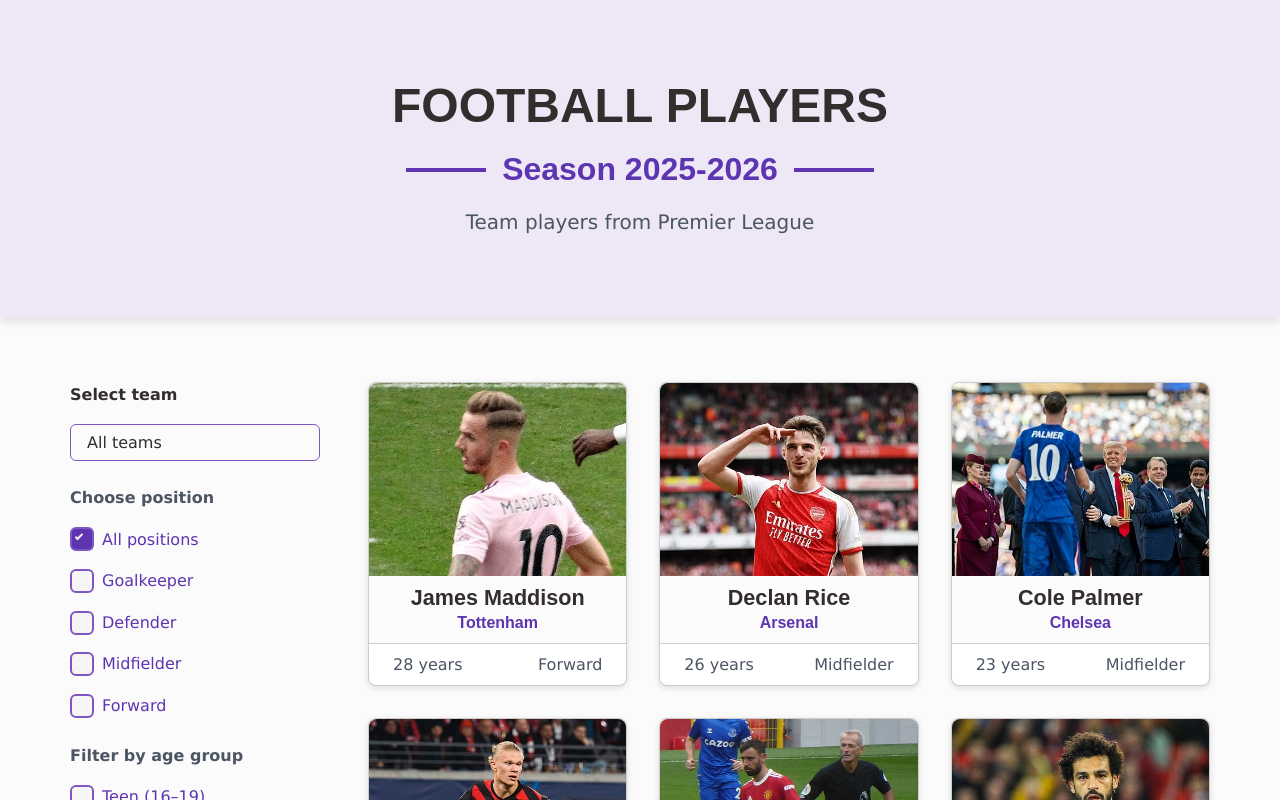
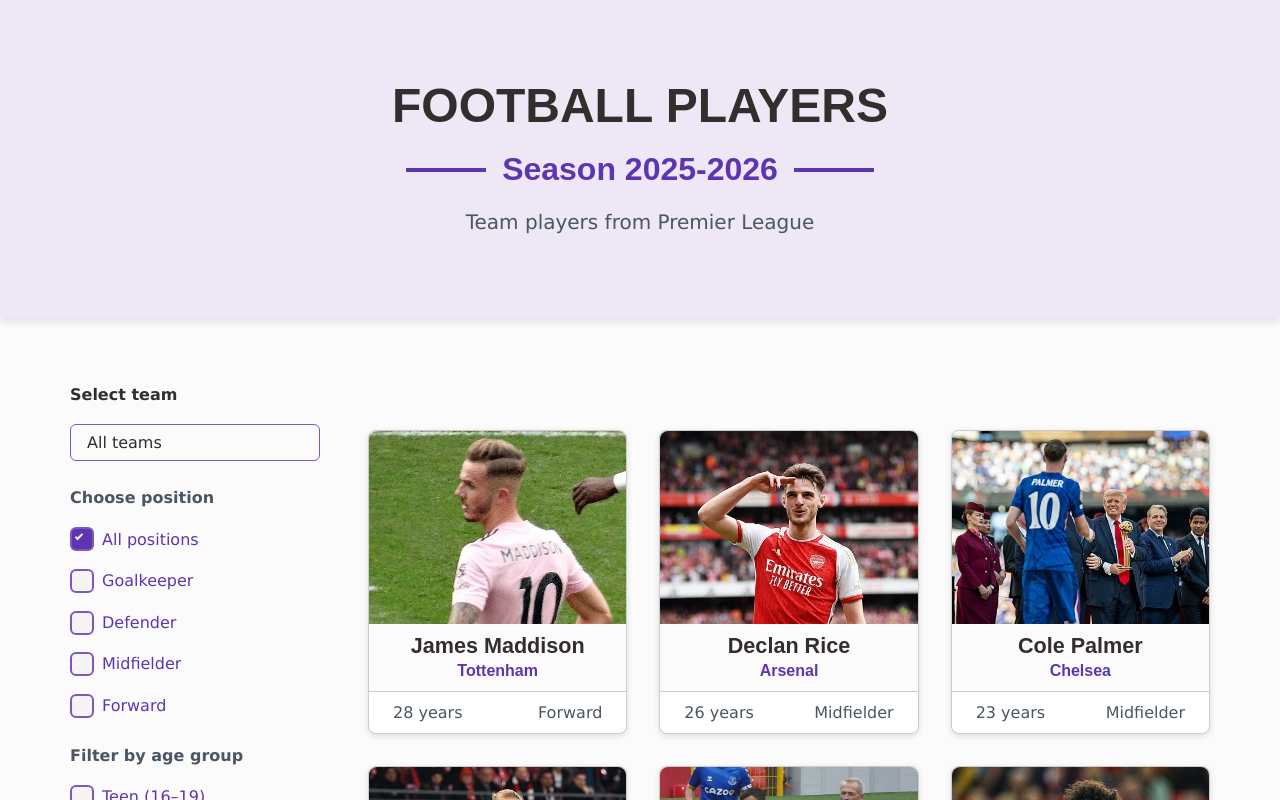
Before and after one commit to catalinbroinas/football-players, a React (Vite) app: page / in a window 1280 px wide. Shown: the top 800 px of the page. Built offline with nearby package versions, Linux system fonts and the light colour scheme.

Commit message:
feat(MainContent, Toolbar): add Toolbar component
- Update main layout and integrate Toolbar

```diff
--- a/src/scss/layout/_page-layouts.scss
+++ b/src/scss/layout/_page-layouts.scss
@@ -29,10 +29,11 @@
   }
 }
 
-.main-content {
+.main-layout {
   display: grid;
   grid-template-columns: 250px 1fr;
   gap: $spacing-xl;
+  align-items: start;
 
   @include media-breakpoint-down($bp-xl) {
     grid-template-columns: 200px 1fr;
@@ -43,7 +44,22 @@
     grid-template-columns: 1fr;
   }
 
-   @include media-breakpoint-down($bp-sm) {
+  @include media-breakpoint-down($bp-sm) {
+    row-gap: $spacing-lg;
+  }
+}
+
+.main-content {
+  display: grid;
+  grid-template-columns: 1fr;
+  grid-template-rows: auto 1fr;
+  row-gap: $spacing-xl;
+
+  @include media-breakpoint-down($bp-xl) {
+    gap: $spacing-lg2;
+  }
+
+  @include media-breakpoint-down($bp-sm) {
     row-gap: $spacing-lg;
   }
 }
--- a/src/sections/MainContent.jsx
+++ b/src/sections/MainContent.jsx
@@ -1,5 +1,6 @@
 import { useState } from "react";
 import Sidebar from "./Sidebar";
+import Toolbar from "./Toolbar";
 import Content from "./Content";
 import players from "../data/players";
 import { getAge } from "../utils/dateUtils";
@@ -43,7 +44,7 @@
   });
 
   return (
-    <div className="main-content">
+    <div className="main-layout">
       <Sidebar
         setSelectedTeam={setSelectedTeam}
         selectedPositions={selectedPositions}
@@ -52,7 +53,10 @@
         onApply={handleAgeRange}
         onChecked={handleAgeRange}
       />
-      <Content players={filteredPlayers} />
+      <div className="main-content">
+        <Toolbar />
+        <Content players={filteredPlayers} />
+      </div>
     </div>
   );
 }
--- /dev/null
+++ b/src/sections/Toolbar.jsx
@@ -0,0 +1,8 @@
+
+function Toolbar() {
+  return (
+    <section className="toolbar"></section>
+  );
+}
+
+export default Toolbar;
```
